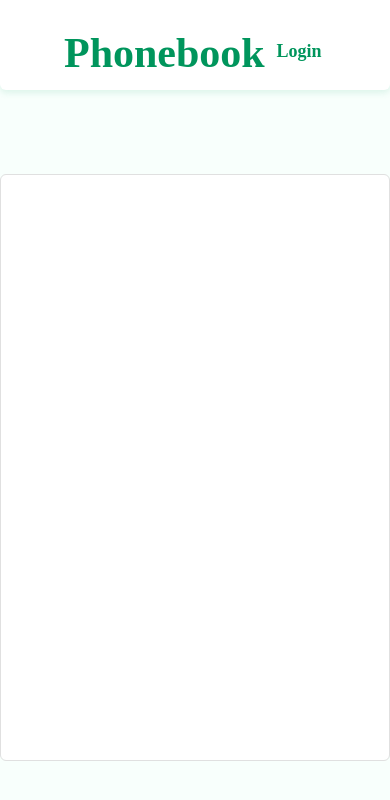
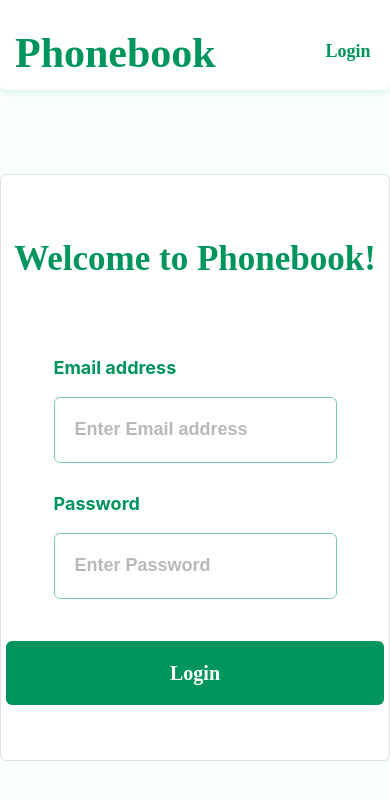
Before and after one commit to Qusay7797/phonebook, a React (Create React App) app: page / in a window 390 px wide. Shown: the top 800 px of the page. Built offline with nearby package versions, Linux system fonts and the light colour scheme.

Commit message:
responsive login page

```diff
--- a/src/components/header.js
+++ b/src/components/header.js
@@ -10,6 +10,9 @@ const LogText = ({ loggedIn }) => (
       right: 64px;
       width: 54px;
       height: 20px;
+      @media only screen and (max-width: 640px) {
+        right: 15px;
+      }
     `}
   >
     <p
@@ -36,6 +39,9 @@ const HeaderMainText = () => (
       left: 64px;
       width: 272px;
       height: 50px;
+      @media only screen and (max-width: 640px) {
+        left: 15px;
+      }
     `}
   >
     <p
@@ -62,6 +68,7 @@ export default function Header() {
         height: 90px;
         position: fixed;
         top: 0px;
+        z-index: 99;
         background: #ffffff 0% 0% no-repeat padding-box;
         box-shadow: 0px 3px 6px #4eb99029;
         border-radius: 0px 0px 6px 6px;
--- a/src/components/login-page.js
+++ b/src/components/login-page.js
@@ -2,28 +2,159 @@
 /** @jsx jsx */
 import { jsx, css } from "@emotion/react";
 
+const LoginButton = ({ positionTop }) => (
+  <div
+    css={css`
+      position: relative;
+      top: ${positionTop}px;
+      left: 64px;
+      cursor: pointer;
+      width: 532px;
+      height: 64px;
+      background: #00955c 0% 0% no-repeat padding-box;
+      border-radius: 6px;
+      opacity: 1;
+      -webkit-user-select: none; /* Chrome/Safari */
+      -moz-user-select: none; /* Firefox */
+      -ms-user-select: none; /* IE10+ */
+      @media only screen and (max-width: 640px) {
+        width: auto;
+        max-width: 400px;
+        left: 0;
+        margin: 0 5px;
+      }
+    `}
+  >
+    <p
+      css={css`
+        text-align: center;
+        font: normal normal bold 20px/64px Century Gothic;
+        letter-spacing: 0px;
+        color: #ffffff;
+        opacity: 1;
+        margin: 0;
+      `}
+    >
+      Login
+    </p>
+  </div>
+);
+
+const LoginInputField = ({ fieldName, inputFieldPlaceHolder, positionTop }) => (
+  <div
+    css={css`
+      position: relative;
+      top: ${positionTop}px;
+    `}
+  >
+    <label
+      css={css`
+        text-align: center;
+        font: Century Gothic;
+        font-size: 18px;
+        font-weight: bold;
+        letter-spacing: 0px;
+        color: #00955c;
+        opacity: 1;
+        display: inline-block;
+        text-align: left;
+      `}
+    >
+      {fieldName}
+      <input
+        css={css`
+          margin-top: 19px;
+          display: block;
+          width: 532px;
+          height: 64px;
+          background: #ffffff 0% 0% no-repeat padding-box;
+          border: 1px solid #00955c;
+          border-radius: 6px;
+          opacity: 1;
+          text-align: left;
+          font: Century Gothic;
+          font-size: 18px;
+          font-weight: bold;
+          letter-spacing: 0px;
+          color: #00955c;
+          opacity: 0.5;
+          padding: 0 20px;
+          @media only screen and (max-width: 640px) {
+            width: auto;
+          }
+        `}
+        placeholder={inputFieldPlaceHolder}
+      />
+    </label>
+  </div>
+);
+
+const LoginHeader = () => (
+  <div
+    css={css`
+      position: absolute;
+      top: 64px;
+      width: 100%;
+      height: 49px;
+      text-align: center;
+    `}
+  >
+    <p
+      css={css`
+        text-align: center;
+        font-family: Century Gothic;
+        font-weight: bold;
+        font-size: 35px;
+        letter-spacing: 0px;
+        color: #00955c;
+        opacity: 1;
+        margin: 0;
+      `}
+    >
+      Welcome to Phonebook!
+    </p>
+  </div>
+);
+
 const LoginBox = () => (
   <div
     css={css`
+      position: relative;
       display: inline-block;
       width: 660px;
+      overflow: auto;
       height: 585px;
       background: #ffffff 0% 0% no-repeat padding-box;
       border: 1px solid #e0e0e0;
       border-radius: 6px;
     `}
-  ></div>
+  >
+    <LoginHeader />
+    <LoginInputField
+      fieldName={"Email address"}
+      inputFieldPlaceHolder={"Enter Email address"}
+      positionTop={182}
+    />
+    <LoginInputField
+      fieldName={"Password"}
+      inputFieldPlaceHolder={"Enter Password"}
+      positionTop={212}
+    />
+    <LoginButton positionTop={254} />
+  </div>
 );
 export default function LoginPage() {
   return (
     <div
       css={css`
+        position: relative;
         padding-top: 90px;
+        overflow: auto;
         height: calc(100% - 90px);
         width: 100%;
         display: flex;
+        align-items: center;
         justify-content: center;
-        align-items: center;
         background-color: #f8fffc;
       `}
     >
```
